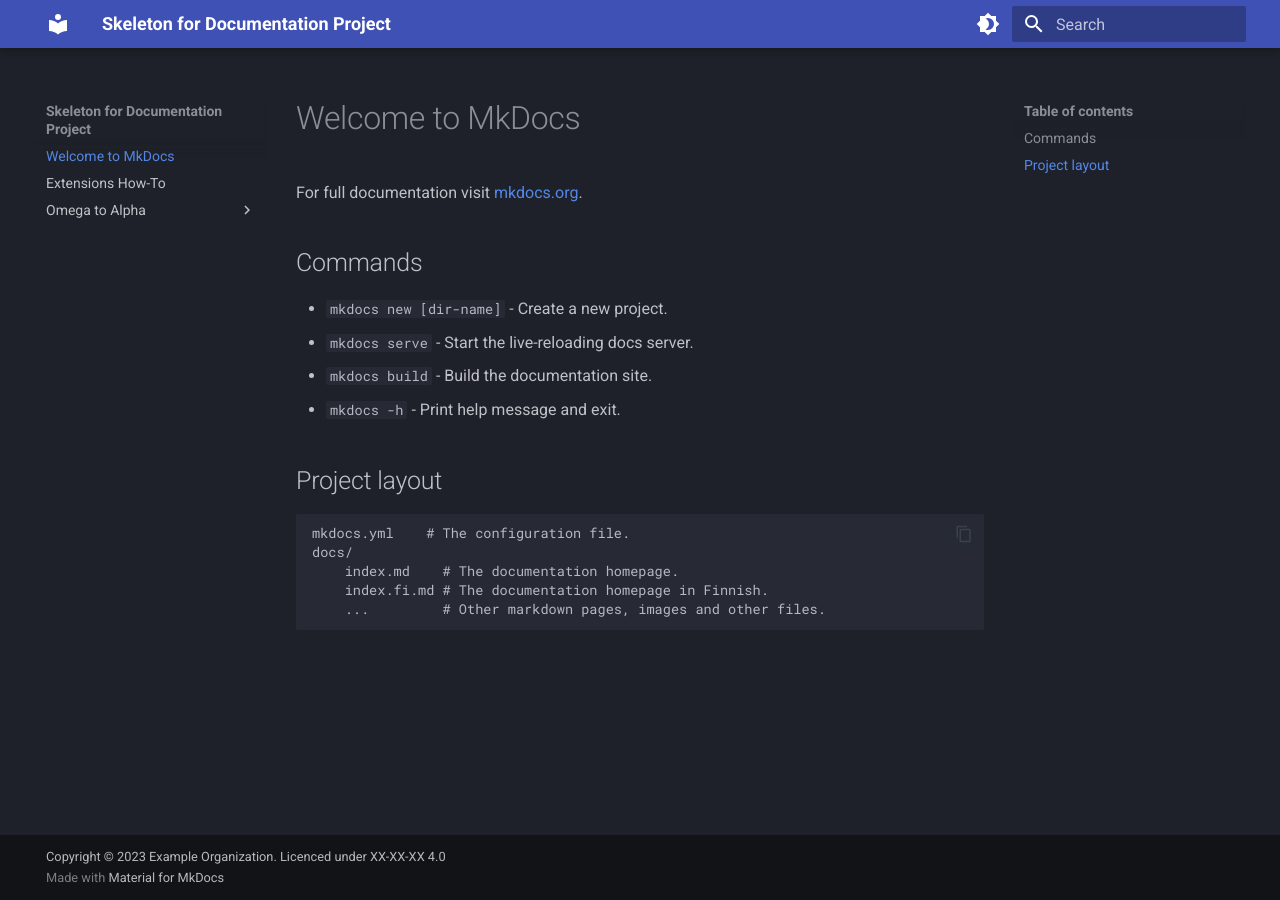
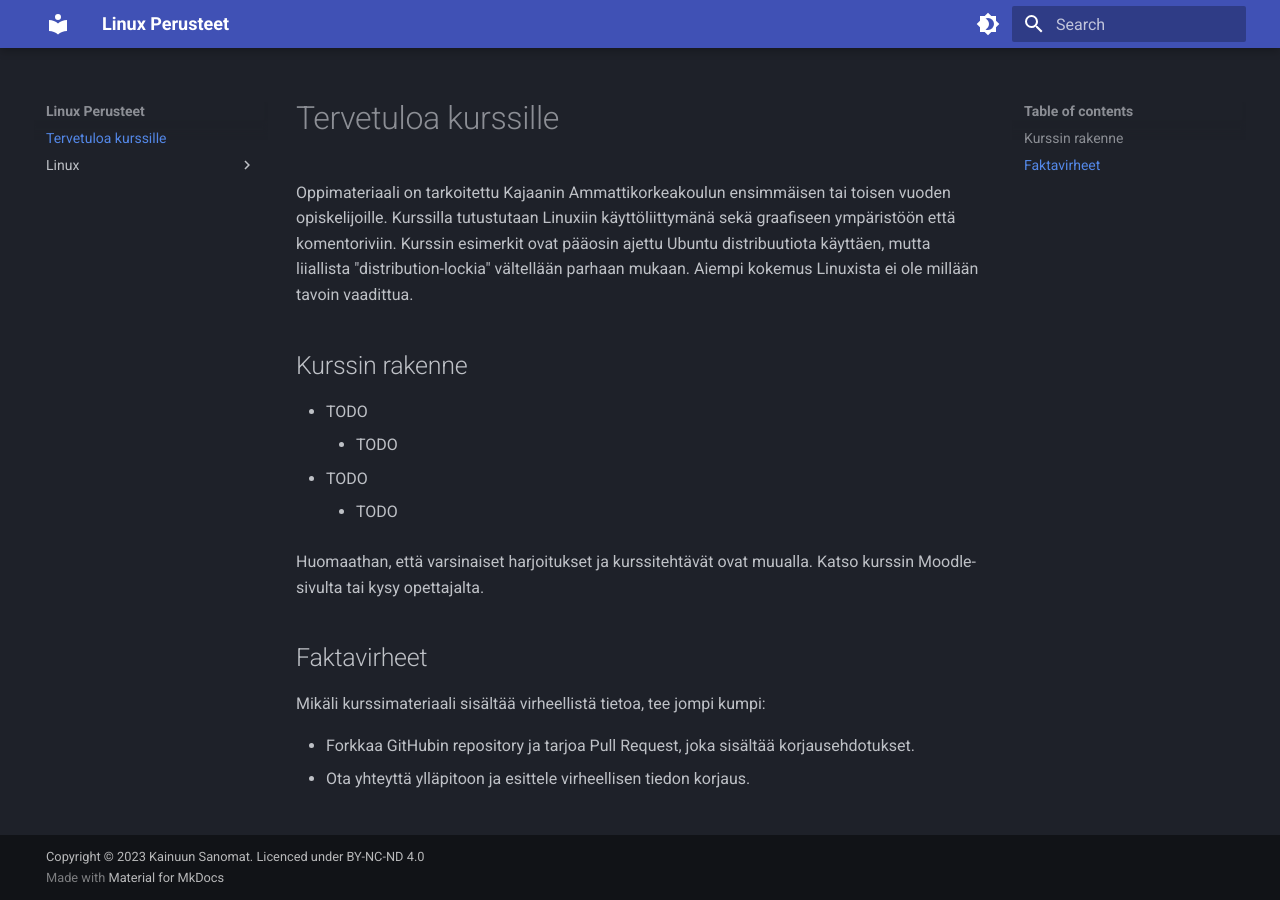
Before and after one commit to sourander/linux-perusteet, an MkDocs documentation site: the page built from docs/index.md, in a window 1280 px wide. Built offline with MkDocs 1.6.1 and Material for MkDocs 9.7.7, drawn with Linux system fonts in a browser that asks for light colours.

Commit message:
Init course

```diff
--- a/docs/example_dir/alpha.md
+++ /dev/null
@@ -1,3 +0,0 @@
-# Alpha
-
-Go to [omega](omega.md)
--- a/docs/example_dir/omega.md
+++ /dev/null
@@ -1,3 +0,0 @@
-# Omega
-
-Go to [alpha](alpha.md)
--- a/docs/index.md
+++ b/docs/index.md
@@ -1,18 +1,20 @@
-# Welcome to MkDocs
+# Tervetuloa kurssille
 
-For full documentation visit [mkdocs.org](https://www.mkdocs.org).
+Oppimateriaali on tarkoitettu Kajaanin Ammattikorkeakoulun ensimmäisen tai toisen vuoden opiskelijoille. Kurssilla tutustutaan Linuxiin käyttöliittymänä sekä graafiseen ympäristöön että komentoriviin. Kurssin esimerkit ovat pääosin ajettu Ubuntu distribuutiota käyttäen, mutta liiallista "distribution-lockia" vältellään parhaan mukaan. Aiempi kokemus Linuxista ei ole millään tavoin vaadittua.
 
-## Commands
 
-* `mkdocs new [dir-name]` - Create a new project.
-* `mkdocs serve` - Start the live-reloading docs server.
-* `mkdocs build` - Build the documentation site.
-* `mkdocs -h` - Print help message and exit.
+## Kurssin rakenne
 
-## Project layout
+* TODO
+    * TODO
+* TODO
+    * TODO
 
-    mkdocs.yml    # The configuration file.
-    docs/
-        index.md    # The documentation homepage.
-        index.fi.md # The documentation homepage in Finnish.
-        ...         # Other markdown pages, images and other files.
+Huomaathan, että varsinaiset harjoitukset ja kurssitehtävät ovat muualla. Katso kurssin Moodle-sivulta tai kysy opettajalta.
+
+## Faktavirheet
+
+Mikäli kurssimateriaali sisältää virheellistä tietoa, tee jompi kumpi:
+
+* Forkkaa GitHubin repository ja tarjoa Pull Request, joka sisältää korjausehdotukset.
+* Ota yhteyttä ylläpitoon ja esittele virheellisen tiedon korjaus.
--- a/mkdocs.yml
+++ b/mkdocs.yml
@@ -1,4 +1,4 @@
-site_name: Skeleton for Documentation Project
+site_name: Linux Perusteet
 
 theme:
   name: material
@@ -51,7 +51,6 @@
   - awesome-pages
   - search
 
-# TODO: Replace the copyright with correct. Also add LICENCE file. Template included.
 copyright: |
-  Copyright &copy; 2023 <a href="https://www.example.com">Example Organization</a>.
-  Licenced under <a href="https://creativecommons.org/licenses/by-nc-nd/4.0/">XX-XX-XX 4.0</a>
+  Copyright &copy; 2023 <a href="https://www.kamk.fi">Kainuun Sanomat</a>.
+  Licenced under <a href="https://creativecommons.org/licenses/by-nc-nd/4.0/">BY-NC-ND 4.0</a>
--- a/pyproject.toml
+++ b/pyproject.toml
@@ -1,11 +1,9 @@
 [tool.poetry]
-name = "doc-skeleton"
+name = "linux-perusteet"
 version = "0.1.0"
 description = ""
 authors = ["Jani Sourander <sourander@gmail.com>"]
 readme = "README.md"
-# We do not actually have a package, but if we did, you would add:
-# packages = [{include = "doc_skeleton"}]
 
 [tool.poetry.dependencies]
 python = "^3.10"
```
Also changed, not shown: docs/extensions.md (deleted, +0 -67 lines), docs/linux/kernel.md (added, +1 -0 lines), docs/linux/os.md (added, +1 -0 lines), docs/.pages, docs/example_dir/.pages (deleted), docs/linux/.pages (added), 3 other files.
